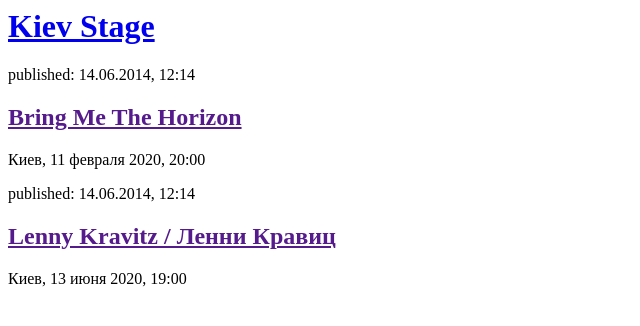
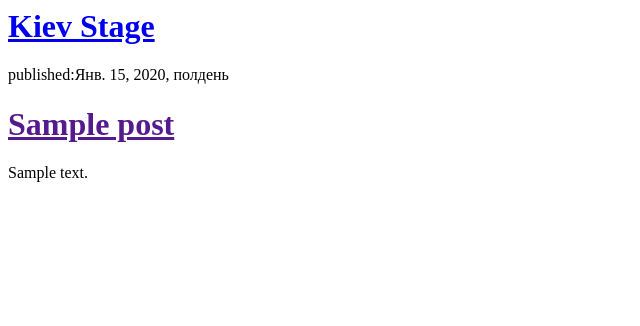
Before and after one commit to Xygou/kiev-stage, a Django app: page / in a window 1280 px wide. Shown: the top 326 px of the page, without its empty margins (0-640 px from the left). Run offline with Django 3.2, Linux system fonts and the light colour scheme; tables that the repository leaves empty hold one stand-in row (values such as "Sample post").

Commit message:
Charged the HTML for the site.

```diff
--- a/blog/templates/blog/post_list.html
+++ b/blog/templates/blog/post_list.html
@@ -7,16 +7,12 @@
             <h1><a href="/">Kiev Stage</a></h1>
         </div>
 
-        <div>
-            <p>published: 14.06.2014, 12:14</p>
-            <h2><a href="">Bring Me The Horizon</a></h2>
-            <p>Киев, 11 февраля 2020,  20:00</p>
-        </div>
-
-        <div>
-            <p>published: 14.06.2014, 12:14</p>
-            <h2><a href="">Lenny Kravitz / Ленни Кравиц</a></h2>
-            <p>Киев, 13 июня 2020, 19:00</p>
-        </div>
+        {% for post in posts %}
+            <div>
+                <p>published:{{ post.published_date }}</p>
+                <h1><a href="">{{ post.title }}</a></h1>
+                <p>{{ post.text|linebreaksbr }}</p>
+            </div>
+        {% endfor %}
     </body>
 </html>
--- a/blog/urls.py
+++ b/blog/urls.py
@@ -1,5 +1,5 @@
 from django.urls import path
-from . import  views
+from .import views
 
 urlpatterns = [
     path('', views.post_list, name='post_list'),
--- a/blog/views.py
+++ b/blog/views.py
@@ -1,7 +1,13 @@
 from django.shortcuts import render
+from django.utils import timezone
+from .models import Post
+
 
 def post_list(request):
-    return render(request, 'blog/post_list.html',{})
+    posts = Post.objects.filter(published_date__lte=timezone.now()).order_by('published_date')
+    return render(request, 'blog/post_list.html',{'posts':posts})
+
+
 
 
 
```
